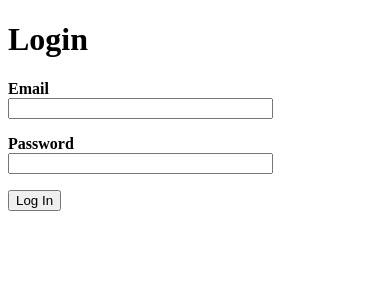
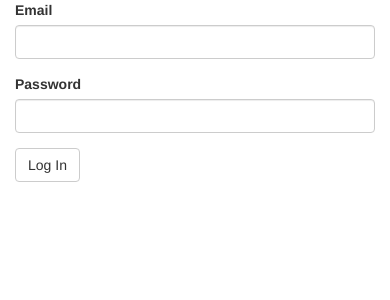
Before and after one commit to MamunKhan71/100-Days-of-Code, a Flask app: page /login in a window 390 px wide. Shown: the top 300 px of the page. Run offline with Flask 2, Linux system fonts and the light colour scheme; some libraries are stand-ins or nearby versions.

Commit message:
Adopted WTF-Bootstrap
Beautified the form using flask-bootstrap!

```diff
--- a/secrets/main.py
+++ b/secrets/main.py
@@ -1,23 +1,24 @@
 from flask import Flask, render_template
-
+from flask_wtf import FlaskForm
 from wtforms import StringField, PasswordField, SubmitField
 from wtforms.validators import DataRequired, Email, Length
-from flask_wtf import FlaskForm
 from flask_bootstrap import Bootstrap
-app = Flask(__name__)
-Bootstrap(app)
-app.secret_key = "any-string-you-want-just-keep-it-secret"
 
 
 class LoginForm(FlaskForm):
-    email = StringField(label='Email ', validators=[Email()])
-    password = PasswordField(label='Password ', validators=[Length(min=8)])
+    email = StringField(label='Email', validators=[DataRequired(), Email()])
+    password = PasswordField(label='Password', validators=[DataRequired(), Length(min=8)])
     submit = SubmitField(label="Log In")
+
+
+app = Flask(__name__)
+app.secret_key = "any-string-you-want-just-keep-it-secret"
+Bootstrap(app)
 
 
 @app.route("/")
 def home():
-    return render_template('index.html')
+    return render_template("index.html")
 
 
 @app.route("/login", methods=["GET", "POST"])
@@ -28,8 +29,7 @@ def login():
             return render_template("success.html")
         else:
             return render_template("denied.html")
-
-    return render_template('login.html', form=login_form)
+    return render_template("login.html", form=login_form)
 
 
 if __name__ == '__main__':
--- a/secrets/templates/denied.html
+++ b/secrets/templates/denied.html
@@ -1,4 +1,4 @@
-{% extends "base.html" %}
+{% extends "bootstrap/base.html" %}
 
 {% block title %}Denied!{% endblock %}
 
--- a/secrets/templates/login.html
+++ b/secrets/templates/login.html
@@ -1,30 +1,17 @@
-<!DOCTYPE HTML>
+{% extends 'bootstrap/base.html' %}
+{% import "bootstrap/wtf.html" as wtf %}
 
-<html lang="en">
-	<head>
-		<title>Login</title>
-	</head>
-	<body>
-        <div class="container">
-		<h1>Login</h1>
-            <form method="POST" action="{{ url_for('login') }}" novalidate>
-            {{ form.csrf_token }}
-            <p>
-                <b>{{ form.email.label }}</b> <br> {{ form.email(size=30) }}
-                {% for err in form.email.errors %}
-                <span style="color:red">{{ err }}</span>
-                {% endfor %}
-            </p>
-            <p>
-                <strong>{{ form.password.label }}</strong><br>{{ form.password(size=30) }}
-                {% for err in form.password.errors %}
-                <span style="color:red">{{ err }}</span>
-                {% endfor %}
-            </p>
-            <p>{{ form.submit }}</p>
+{% block title %}
+    Login
+{% endblock %}
 
-            </form>
+{% block content %}
+<div class="container forms">
+<div class="row ">
+    <div class="col-sm-12 col-md-6">
+        {{ wtf.quick_form(form, novalidate=True) }}
+    </div>
+</div>
 
-        </div>
-	</body>
-</html>
+</div>
+{% endblock %}
--- /dev/null
+++ b/secrets/templates/style.css
@@ -0,0 +1,3 @@
+.forms{
+    padding-bottom: 100px;
+}
--- a/secrets/templates/success.html
+++ b/secrets/templates/success.html
@@ -1,4 +1,4 @@
-{% extends "base.html" %}
+{% extends "bootstrap/base.html" %}
 
 {% block title %}Success{% endblock %}
 
```
Also changed, not shown: secrets/templates/index.html (+8 -7 lines).
